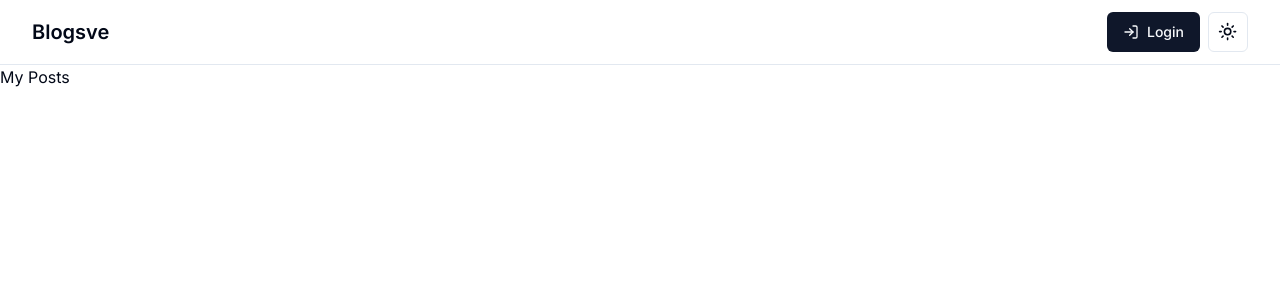
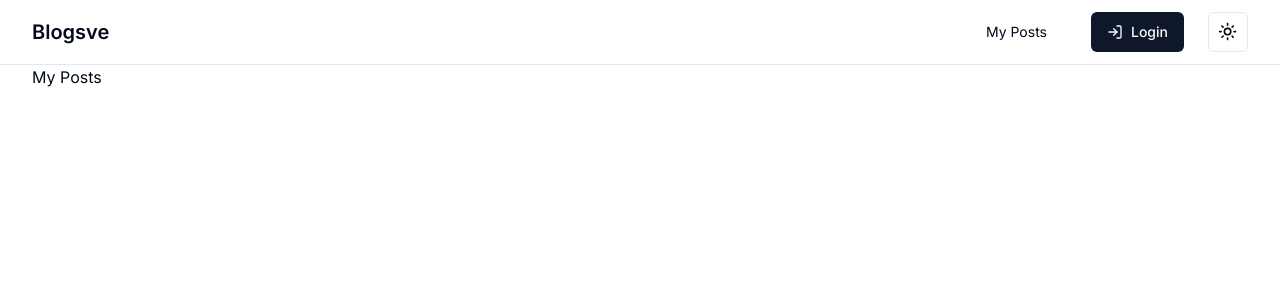
Before and after one commit to russellbanares322/blogsve, a Next.js app: page /my-posts in a window 1280 px wide. Shown: the top 300 px of the page. Built offline with nearby package versions, Linux system fonts and the light colour scheme; no server answers.

Commit message:
feat: instantiate my-posts page

```diff
--- a/src/app/my-posts/page.tsx
+++ b/src/app/my-posts/page.tsx
@@ -1,5 +1,9 @@
 const MyPosts = () => {
-  return <div>My Posts</div>;
+  return (
+    <div className="container">
+      <p>My Posts</p>
+    </div>
+  );
 };
 
 export default MyPosts;
--- a/src/components/navbar.tsx
+++ b/src/components/navbar.tsx
@@ -9,6 +9,7 @@ import {
 } from "@clerk/nextjs";
 import ModeToggle from "./mode-toggle";
 import { LogInIcon, PlusIcon } from "lucide-react";
+import Link from "next/link";
 
 const Navbar = () => {
   const { isSignedIn } = useUser();
@@ -16,9 +17,14 @@ const Navbar = () => {
     <nav className="py-3 border-b">
       <div className="container flex items-center justify-between">
         {/* Logo */}
-        <h1 className="font-semibold text-xl">Blogsve</h1>
+        <h1 className="font-semibold text-xl cursor-pointer">
+          <Link href="/">Blogsve</Link>
+        </h1>
         {/* User Menu */}
-        <div className="flex items-center gap-2">
+        <div className="flex items-center gap-6">
+          <p className="cursor-pointer mr-5 text-sm">
+            <Link href="/my-posts">My Posts</Link>
+          </p>
           <SignInButton mode="modal">
             <Button>
               <LogInIcon className="h-4 w-4 mr-2" /> Login
```
